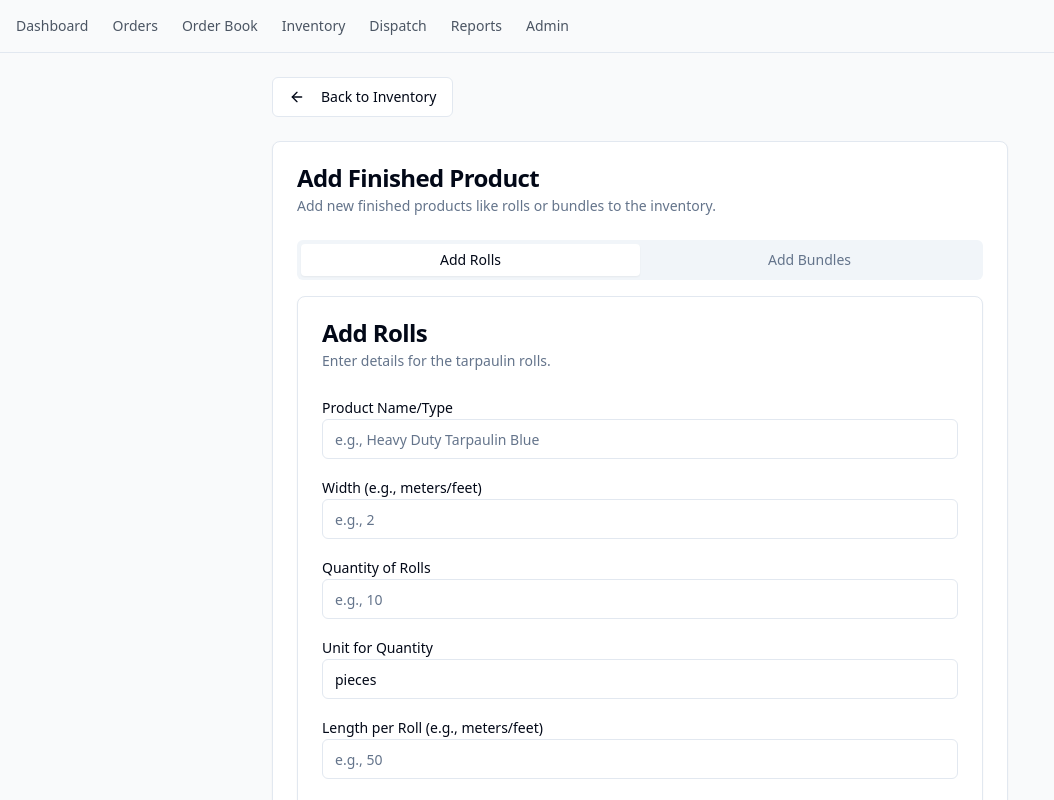
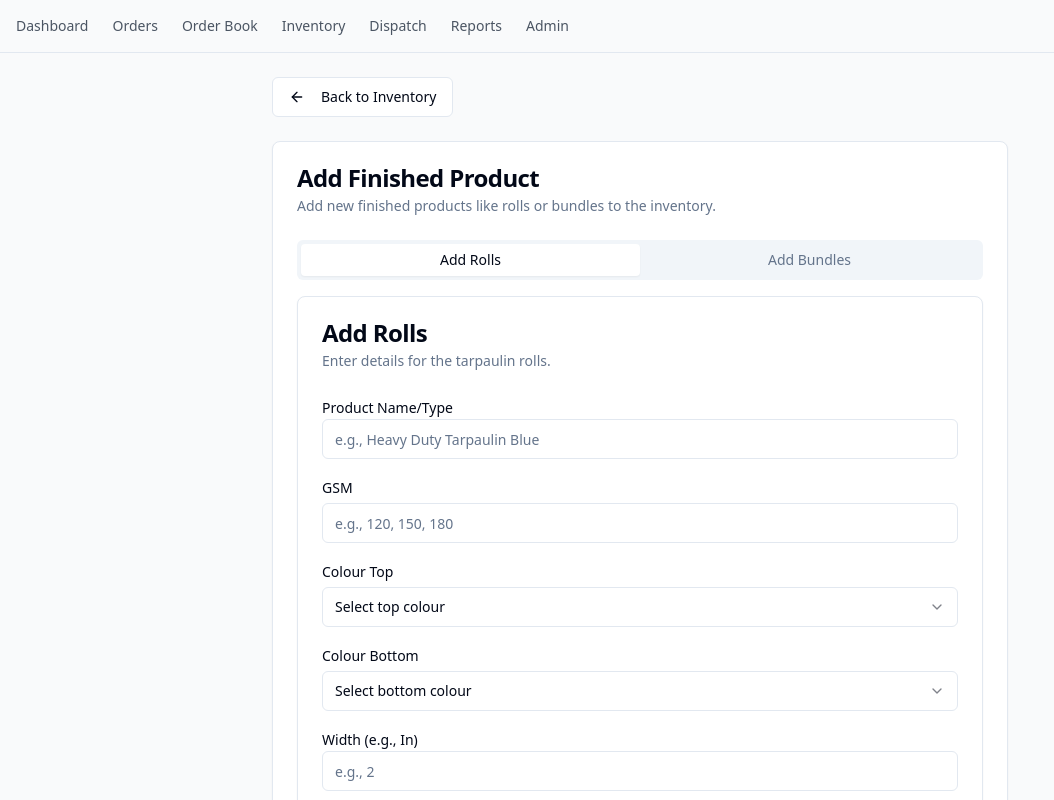
Before and after one commit to adarshroy001/DevLaunch-, a React (Vite) app: page /inventory/add-finished-product in a window 1280 px wide. Shown: the top 800 px of the page, without its empty margins (0-1054 px from the left). Built offline with nearby package versions, Linux system fonts and the light colour scheme.

Commit message:
add rolls updated

```diff
--- a/src/pages/AddFinishedProductPage.tsx
+++ b/src/pages/AddFinishedProductPage.tsx
@@ -8,8 +8,28 @@ import { Textarea } from "@/components/ui/textarea"; // Added Textarea import
 import { Tabs, TabsContent, TabsList, TabsTrigger } from "@/components/ui/tabs";
 import { ArrowLeft } from "lucide-react";
 import { Link } from "react-router-dom";
+import { Select, SelectContent, SelectItem, SelectTrigger, SelectValue } from "@/components/ui/select";
+import { useState } from "react";
 
 const AddFinishedProductPage = () => {
+  //handling inputs
+  const [itemFormData, setItemFormData] = useState({
+      ProductName: "",
+      gsm: "",
+      colourTop: "",
+      colourBottom: "",
+      width: "",
+      quantity: "",
+      weight: "",
+      remarks: ""
+    });
+  const handleItemInputChange = (field: string, value: string) => {
+    setItemFormData(prev => ({
+      ...prev,
+      [field]: value
+    }));
+  };
+
   return (
     <div className="min-h-screen bg-gray-50">
       <Navbar />
@@ -47,20 +67,51 @@ const AddFinishedProductPage = () => {
                       <Input id="rollName" placeholder="e.g., Heavy Duty Tarpaulin Blue" />
                     </div>
                     <div>
-                      <Label htmlFor="rollWidth">Width (e.g., meters/feet)</Label>
-                      <Input id="rollWidth" type="number" placeholder="e.g., 2" />
+                      <Label >GSM</Label>
+                      <Input placeholder="e.g., 120, 150, 180" className="mt-1" />
+                    </div>
+                    <div>
+                      <Label >Colour Top</Label>
+                      <Select value={itemFormData.colourTop} onValueChange={(value) => handleItemInputChange("colourTop", value)}>
+                        <SelectTrigger className="mt-1">
+                          <SelectValue placeholder="Select top colour" />
+                        </SelectTrigger>
+                        <SelectContent>
+                          <SelectItem value="blue">Blue</SelectItem>
+                          <SelectItem value="green">Green</SelectItem>
+                          <SelectItem value="red">Red</SelectItem>
+                          <SelectItem value="white">White</SelectItem>
+                          <SelectItem value="black">Black</SelectItem>
+                          <SelectItem value="yellow">Yellow</SelectItem>
+                          <SelectItem value="orange">Orange</SelectItem>
+                        </SelectContent>
+                      </Select>
+                    </div>
+
+                    <div>
+                      <Label>Colour Bottom</Label>
+                      <Select value={itemFormData.colourBottom} onValueChange={(value) => handleItemInputChange("colourBottom", value)}>
+                        <SelectTrigger className="mt-1">
+                          <SelectValue placeholder="Select bottom colour" />
+                        </SelectTrigger>
+                        <SelectContent>
+                          <SelectItem value="blue">Blue</SelectItem>
+                          <SelectItem value="green">Green</SelectItem>
+                          <SelectItem value="red">Red</SelectItem>
+                          <SelectItem value="white">White</SelectItem>
+                          <SelectItem value="black">Black</SelectItem>
+                          <SelectItem value="yellow">Yellow</SelectItem>
+                          <SelectItem value="orange">Orange</SelectItem>
+                        </SelectContent>
+                      </Select>
+                    </div>
+                    <div>
+                      <Label htmlFor="rollWidth">Width (e.g., In)</Label>
+                      <Input id="rollWidth" type="number" placeholder="e.g., 2" min={0} />
                     </div>
                     <div>
                       <Label htmlFor="rollQuantity">Quantity of Rolls</Label>
-                      <Input id="rollQuantity" type="number" placeholder="e.g., 10" />
-                    </div>
-                     <div>
-                      <Label htmlFor="rollUnit">Unit for Quantity</Label>
-                      <Input id="rollUnit" defaultValue="pieces" placeholder="e.g., pieces" />
-                    </div>
-                    <div>
-                      <Label htmlFor="rollLength">Length per Roll (e.g., meters/feet)</Label>
-                      <Input id="rollLength" type="number" placeholder="e.g., 50" />
+                      <Input id="rollQuantity" type="number" placeholder="e.g., 10" min={0} />
                     </div>
                     <div>
                       <Label htmlFor="rollRemarks">Remarks (Optional)</Label>
@@ -79,7 +130,7 @@ const AddFinishedProductPage = () => {
                     <CardDescription>Enter details for the tarpaulin bundles.</CardDescription>
                   </CardHeader>
                   <CardContent className="space-y-4">
-                     <div>
+                    <div>
                       <Label htmlFor="bundleName">Product Name/Type</Label>
                       <Input id="bundleName" placeholder="e.g., Standard Tarpaulin Pack" />
                     </div>
@@ -91,7 +142,7 @@ const AddFinishedProductPage = () => {
                       <Label htmlFor="bundleQuantity">Quantity of Bundles</Label>
                       <Input id="bundleQuantity" type="number" placeholder="e.g., 50" />
                     </div>
-                     <div>
+                    <div>
                       <Label htmlFor="itemsPerBundle">Items per Bundle</Label>
                       <Input id="itemsPerBundle" type="number" placeholder="e.g., 5" />
                     </div>
--- a/src/pages/AddRawMaterialPage.tsx
+++ b/src/pages/AddRawMaterialPage.tsx
@@ -6,9 +6,15 @@ import { Input } from "@/components/ui/input";
 import { Label } from "@/components/ui/label";
 import { Textarea } from "@/components/ui/textarea"; // Added Textarea import
 import { ArrowLeft } from "lucide-react";
+import { useState } from "react";
 import { Link } from "react-router-dom";
 
 const AddRawMaterialPage = () => {
+  const [gstRate, setGstRate] = useState(0);
+  const [Price, setPrice] = useState(0);
+  // Convert gstRate to a number and calculate total
+  const totalPerUnit = Price +  Price*gstRate/100 ;
+
   return (
     <div className="min-h-screen bg-gray-50">
       <Navbar />
@@ -39,7 +45,7 @@ const AddRawMaterialPage = () => {
             </div>
             <div>
               <Label htmlFor="quantity">Quantity</Label>
-              <Input id="quantity" type="number" placeholder="e.g., 100" />
+              <Input id="quantity" type="number" placeholder="e.g., 100" min="0" />
             </div>
             <div>
               <Label htmlFor="unit">Unit</Label>
@@ -47,7 +53,15 @@ const AddRawMaterialPage = () => {
             </div>
             <div>
               <Label htmlFor="price">Price per Unit</Label>
-              <Input id="price" type="number" placeholder="e.g., 50.00" />
+              <Input id="price" type="number" min="0" placeholder="e.g., 50.00" value={Price} onChange={(e) => setPrice(Number(e.target.value))} />
+            </div>
+            <div>
+              <Label htmlFor="GST">GST Rate</Label>
+              <Input id="gstRate" type="number" min="0" placeholder="e.g., 18 for 18%" value={gstRate} onChange={(e) => setGstRate(Number(e.target.value))} />
+            </div>
+            <div>
+              <Label htmlFor="totalAmount">Total amount per unit</Label>
+              <Input id="totalAmount" type="number" min="0" value={totalPerUnit} readOnly />
             </div>
             <div>
               <Label htmlFor="remarks">Remarks (Optional)</Label>
```
